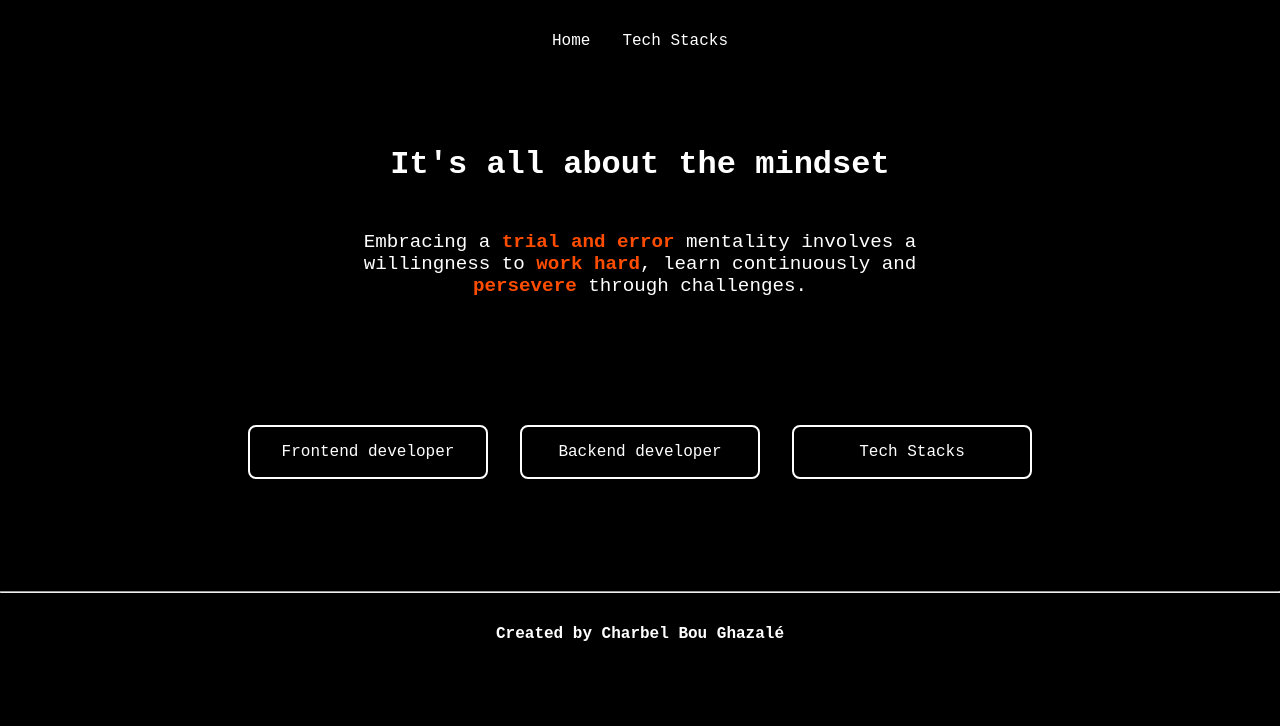
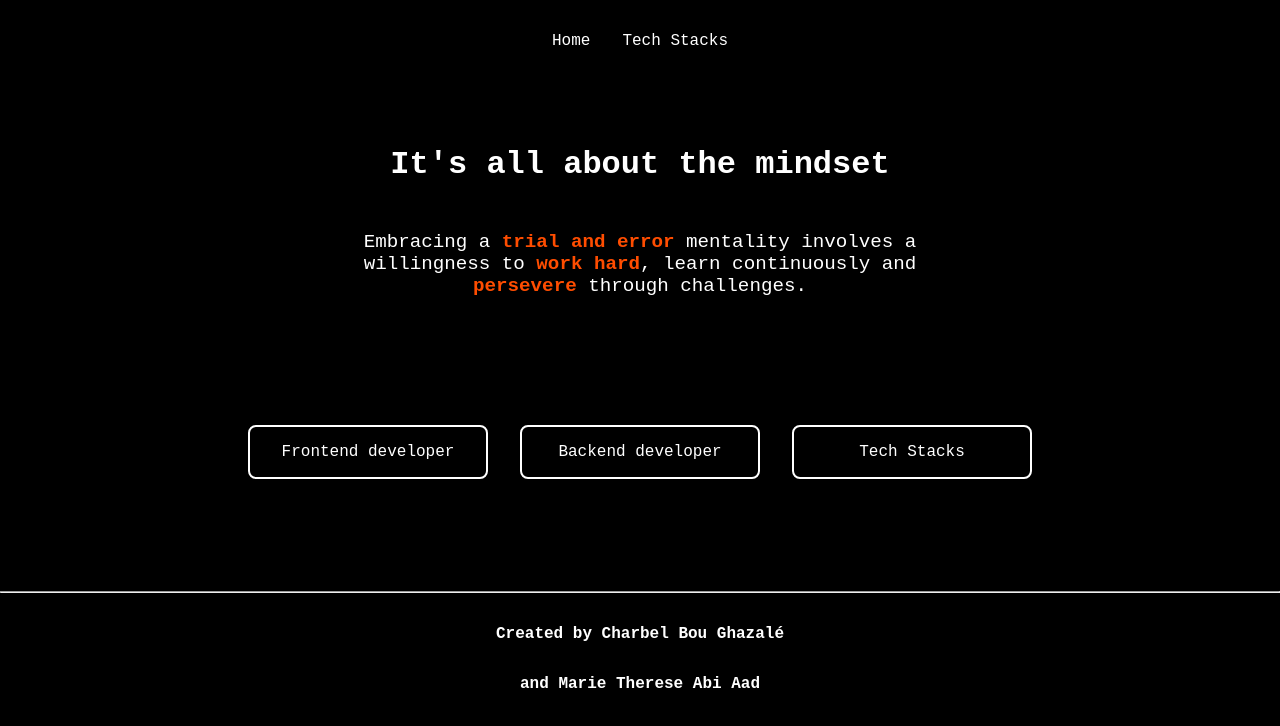
Before and after one commit to CharbelBG/Devroadmaps, a React (Vite) app: page / in a window 1280 px wide. Shown: the top 726 px of the page. Built offline with nearby package versions, Linux system fonts and the light colour scheme.

Commit message:
added name

```diff
--- a/src/App.jsx
+++ b/src/App.jsx
@@ -27,7 +27,7 @@ return(
     <div className='footer'>
         <hr/>
         <Link to='https://github.com/CharbelBG' target={'_blank'} >Created by Charbel Bou Ghazalé</Link>
-        {/* <Link to='https://www.instagram.com/theresa_abiaad/' target={'_blank'}>and Marie Therese Abi Aad</Link>   */}
+        <Link to='https://www.instagram.com/theresa_abiaad/' target={'_blank'}>and Marie Therese Abi Aad</Link>
     </div>
 </>
 )
```
